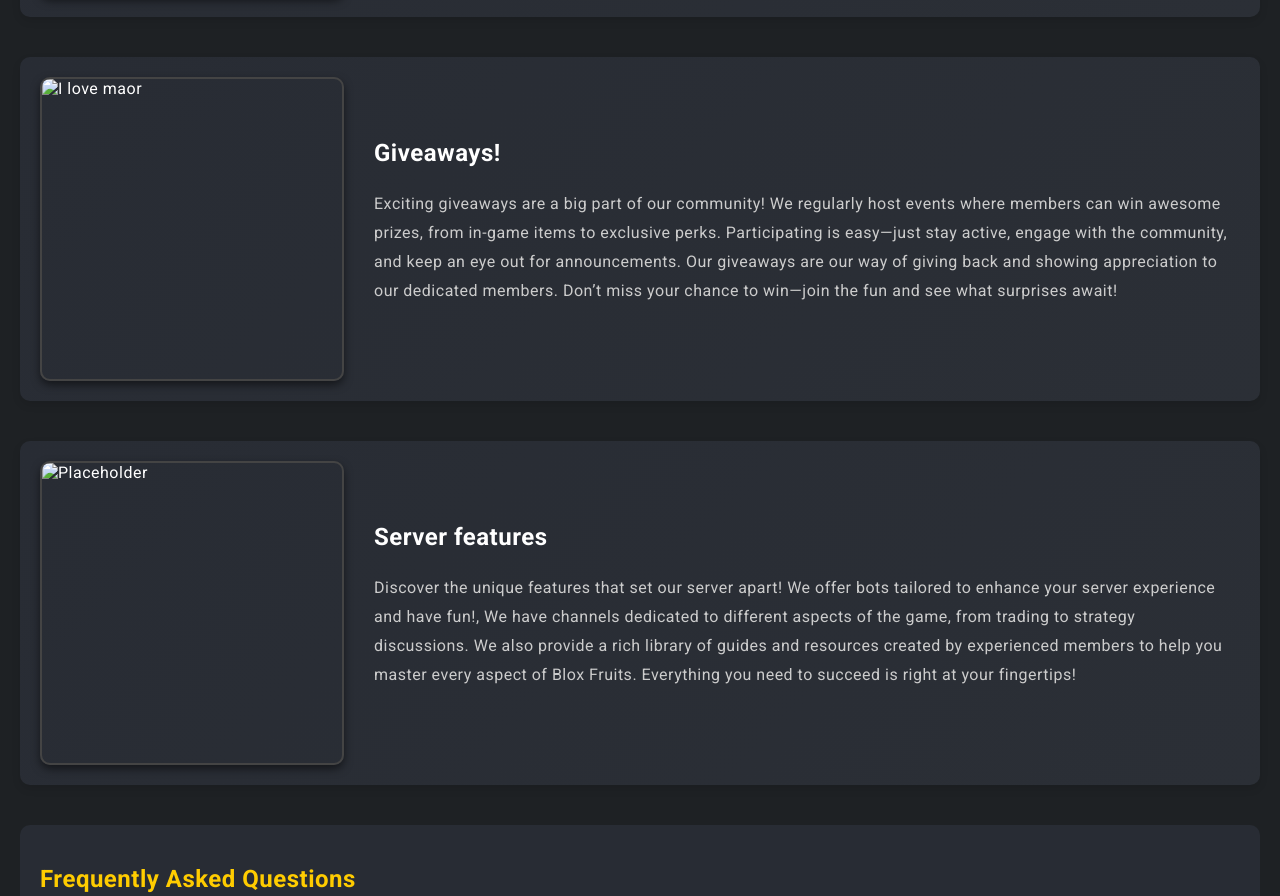
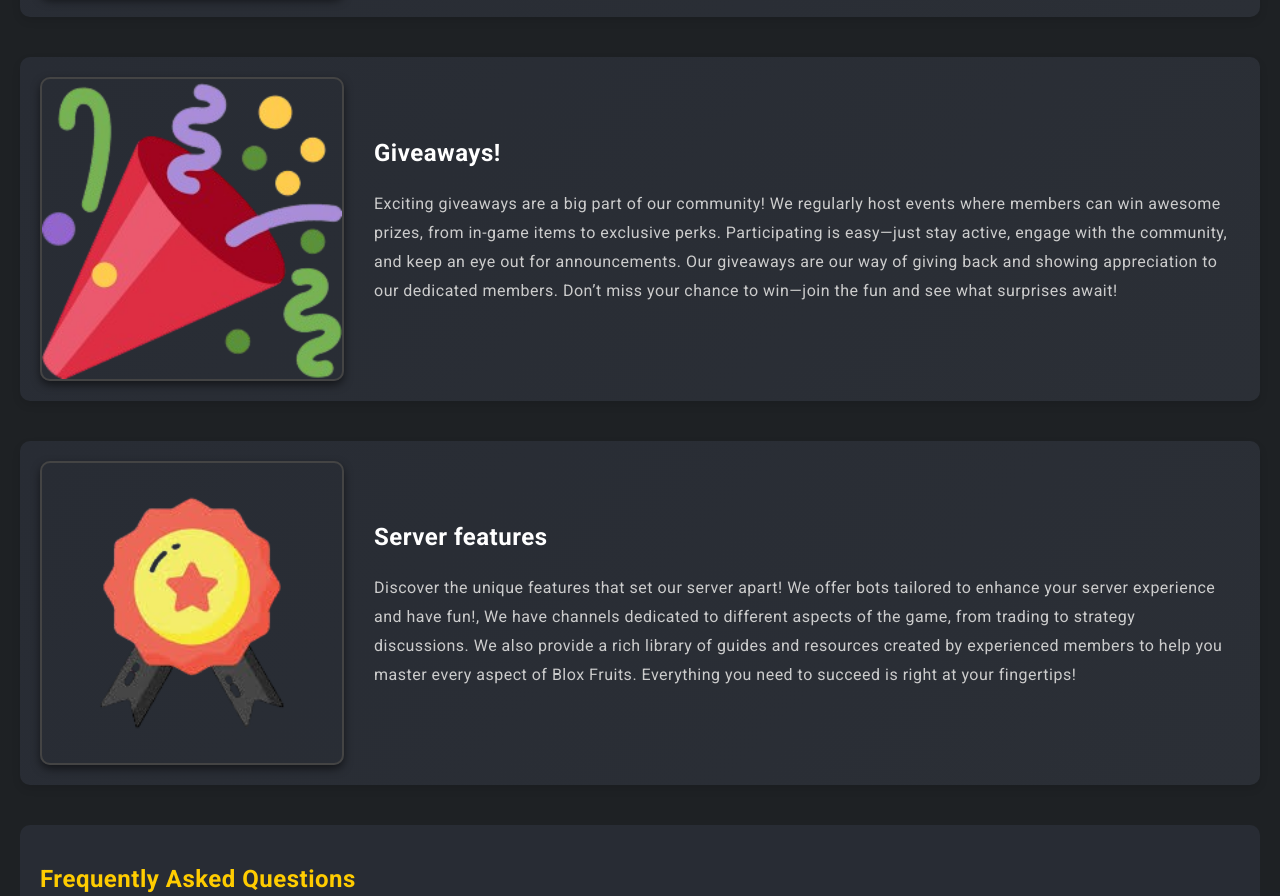
Before and after one commit to DanTheGamer64/Blox-Fruits-grinding-Beta, a plain HTML site: page index.html in a window 1280 px wide. Shown: the part 901-1797 px from the top of the page. Drawn offline with Linux system fonts and the light colour scheme.

Commit message:
Add files via upload

```diff
--- a/index.html
+++ b/index.html
@@ -10,7 +10,7 @@
 </head>
 <body>
     <div class="container">
-        <img src="images/BloxFruitsGrinding.png" alt="Blox Fruits Grinding" class="logo">
+        <img src="BloxFruitsGrinding.png" alt="Blox Fruits Grinding" class="logo">
         <div class="text-container">
             <h1 class="welcome-text">Welcome to Blox Fruits Grinding</h1>
             <p class="description-text">A server made for grinding and improving your skills in Blox Fruits. Whether you're a beginner looking to learn the basics, or an experienced player aiming to master advanced techniques, our community offers a range of resources to help you succeed.
@@ -23,7 +23,7 @@
     </div>
 
     <div class="feature-section">
-        <img src="images/download__1_-removebg-preview.png" alt="Placeholder" class="feature-image">
+        <img src="download__1_-removebg-preview.png" alt="Placeholder" class="feature-image">
         <div class="feature-text">
             <h2>Friendly Community And Staff</h2>
             <p>Our community is at the heart of everything we do. From the moment you join, you'll be welcomed by friendly and supportive members who are eager to help you with whatever you need. We pride ourselves on creating a safe and inclusive space where everyone can feel at home. Whether you're looking to chat, share combos, or team up for epic adventures, there's always someone online ready to connect. Our members are not just players—they're friends who encourage and uplift each other. With regular giveaways, active discussions, and a spirit of collaboration, our community is the perfect place to grow, learn, and have fun together. Join us, and become a part of something truly special.</p>
@@ -31,7 +31,7 @@
     </div>
 
     <div class="feature-section">
-        <img src="images/download-removebg-preview-removebg-preview.png" alt="I love maor" class="feature-image">
+        <img src="download-removebg-preview-removebg-preview.png" alt="I love maor" class="feature-image">
         <div class="feature-text">
             <h2>Giveaways!</h2>
             <p>Exciting giveaways are a big part of our community! We regularly host events where members can win awesome prizes, from in-game items to exclusive perks. Participating is easy—just stay active, engage with the community, and keep an eye out for announcements. Our giveaways are our way of giving back and showing appreciation to our dedicated members. Don’t miss your chance to win—join the fun and see what surprises await!</p>
@@ -39,7 +39,7 @@
     </div>
 
     <div class="feature-section">
-        <img src="images/download-removebg-preview.png" alt="Placeholder" class="feature-image">
+        <img src="download-removebg-preview.png" alt="Placeholder" class="feature-image">
         <div class="feature-text">
             <h2>Server features</h2>
             <p>Discover the unique features that set our server apart! We offer bots tailored to enhance your server experience and have fun!, We have channels dedicated to different aspects of the game, from trading to strategy discussions. We also provide a rich library of guides and resources created by experienced members to help you master every aspect of Blox Fruits. Everything you need to succeed is right at your fingertips!</p>
```
